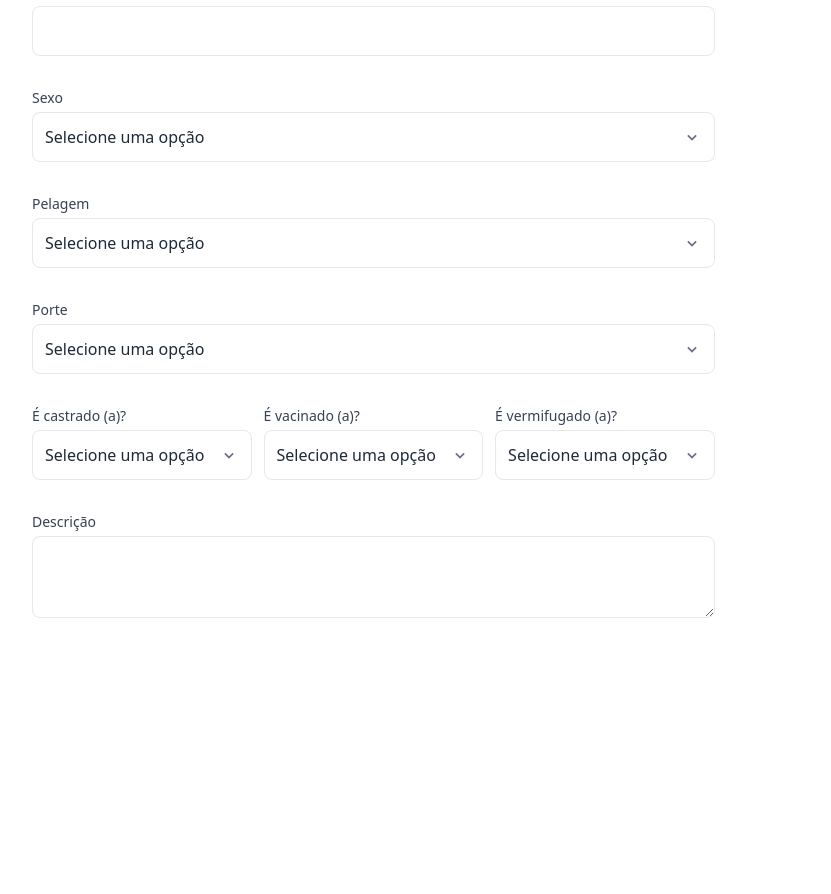
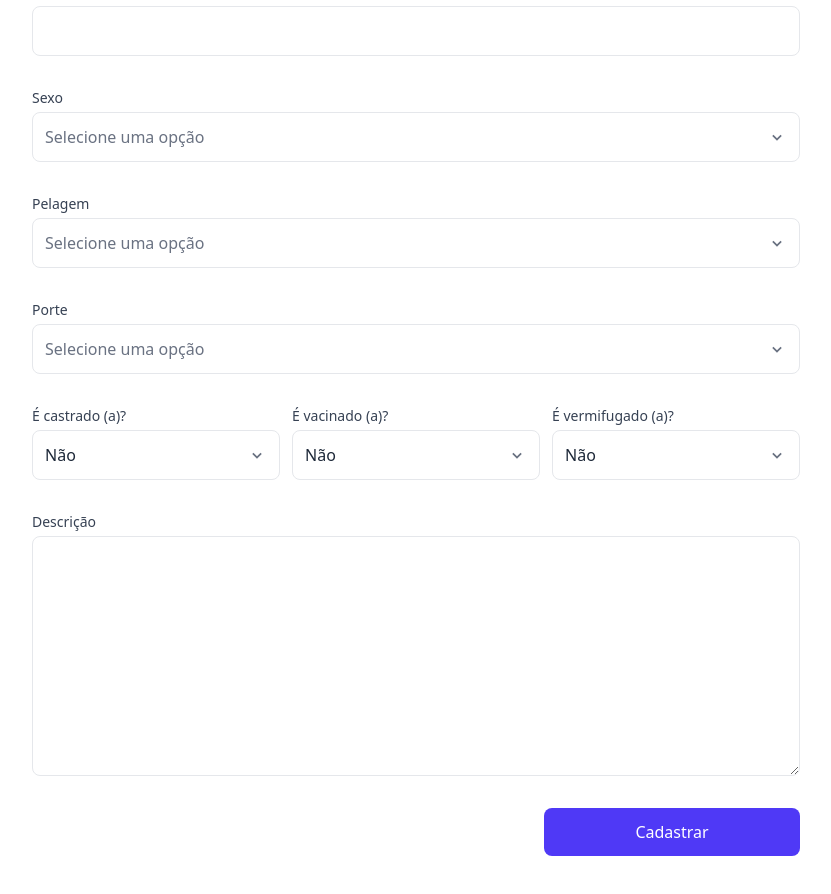
Before and after one commit to sofiaparreira/ONG-frontend, a Next.js app: page /manager/pets/create in a window 1280 px wide. Shown: the part 280-1174 px from the top of the page, without its empty margins (96-927 px from the left). Before the commit the page ends 1026 px from the top, so only its background shows below. Built offline with nearby package versions, Linux system fonts and the light colour scheme.

Commit message:
feat: create pet

```diff
--- a/package.json
+++ b/package.json
@@ -9,6 +9,7 @@
     "lint": "next lint"
   },
   "dependencies": {
+    "axios": "^1.10.0",
     "next": "15.4.2",
     "react": "19.1.0",
     "react-dom": "19.1.0",
--- a/src/app/manager/pets/create/page.tsx
+++ b/src/app/manager/pets/create/page.tsx
@@ -3,15 +3,16 @@
 import ContainerInput from '@/components/Input/ContainerInput'
 import Dropdown from '@/components/Input/Dropdown/Dropdown'
 import { useCreatePetViewModel } from './useCreatePetViewModel';
+import Button from '@/components/Button/Button';
 
 const page = () => {
 
     const {
-        pet, setPet
+        pet, setPet, createPet
     } = useCreatePetViewModel();
 
     const genderOption = [
-        { label: 'Fêmea', value: 'famele' },
+        { label: 'Fêmea', value: 'female' },
         { label: 'Macho', value: 'male' }
     ]
 
@@ -28,28 +29,32 @@ const page = () => {
     ]
 
     const defaultOption = [
-        {label: 'Sim', value: 'true'},
-        {label: 'Não', value: 'false'}
+        { label: 'Sim', value: 'true' },
+        { label: 'Não', value: 'false' }
     ]
+
+    console.log("pet", pet)
 
 
     return (
         <main className='px-32 py-16'>
             <h1 className='text-xl font-bold'>Cadastrar novo pet</h1>
 
-            <form className='my-16 space-y-8 w-2/3'>
+            <form onSubmit={createPet} className='my-16 space-y-8 w-3/4'>
                 <ContainerInput
                     label='Nome do pet'
                     type='text'
+                    value={pet.name}
                     onChange={(e) => {
-                    return setPet((prev) => ({
-                        ...prev,
-                        name: e.target.value,
-                    }));
-                }} />
+                        setPet((prev) => ({
+                            ...prev,
+                            name: e.target.value,
+                        }));
+                    }} />
                 <ContainerInput
                     label='Idade'
                     type='text'
+                    value={pet.age}
                     onChange={(e) => {
                         setPet((prev) => ({
                             ...prev,
@@ -58,39 +63,89 @@ const page = () => {
                     }}
                 />
 
+
                 <Dropdown
-                    label='Sexo'
+                    label="Sexo"
                     options={genderOption}
-                    selected={null}
-                />
+                    selected={genderOption.find(opt => opt.value === pet.gender) || null}
+                    onSelect={(option) => {
+                        setPet((prev) => ({
+                            ...prev,
+                            gender: option.value as 'male' | 'female',
+                        }));
+                    }} />
+
 
                 <Dropdown
                     label='Pelagem'
                     options={coatOption}
-                    selected={null}
+                    selected={coatOption.find(opt => opt.value === pet.coat) || null}
+                    onSelect={(option) => {
+                        setPet((prev) => ({
+                            ...prev,
+                            coat: option.value as 'short' | 'medium' | 'large'
+                        }))
+                    }}
                 />
 
                 <Dropdown
                     label='Porte'
                     options={sizeOption}
-                    selected={null}
+                    selected={sizeOption.find(opt => opt.value === pet.size) || null}
+                    onSelect={(option) => {
+                        setPet((prev) => ({
+                            ...prev,
+                            size: option.value as 'small' | 'medium' | 'big'
+                        }))
+                    }}
                 />
 
                 <div className='grid grid-cols-3 gap-3'>
                     <Dropdown
                         label='É castrado (a)?'
                         options={defaultOption}
-                        selected={null}
+                        selected={
+                            defaultOption.find(
+                                (opt) => String(opt.value) === String(pet.isNeutered)
+                            ) || null
+                        }
+                        onSelect={(option) => {
+                            setPet((prev) => ({
+                                ...prev,
+                                isNeutered: option.value === 'true',
+                            }))
+                        }}
                     />
+
                     <Dropdown
                         label='É vacinado (a)?'
                         options={defaultOption}
-                        selected={null}
+                        selected={
+                            defaultOption.find(
+                                (opt) => String(opt.value) === String(pet.isVaccinated)
+                            ) || null
+                        }
+                        onSelect={(option) => {
+                            setPet((prev) => ({
+                                ...prev,
+                                isVaccinated: option.value === 'true',
+                            }))
+                        }}
                     />
                     <Dropdown
                         label='É vermifugado (a)?'
                         options={defaultOption}
-                        selected={null}
+                        selected={
+                            defaultOption.find(
+                                (opt) => String(opt.value) === String(pet.isDewormed)
+                            ) || null
+                        }
+                        onSelect={(option) => {
+                            setPet((prev) => ({
+                                ...prev,
+                                isDewormed: option.value === 'true',
+                            }))
+                        }}
                     />
                 </div>
 
@@ -99,8 +154,21 @@ const page = () => {
                     <textarea
                         name=""
                         id=""
-                        className='border border-gray-200 p-4 rounded-lg max-h-60 outline-none focus:ring focus:ring-indigo-600'>
+                        onChange={(e) => {
+                            setPet((prev) => ({
+                                ...prev,
+                                description: e.target.value
+                            }))
+                        }}
+                        className='border text-sm border-gray-200 p-4 rounded-lg max-h-60 h-60 outline-none focus:ring focus:ring-indigo-600'>
                     </textarea>
+                </div>
+
+
+                <div className="grid grid-cols-3">
+                    <div className="col-start-3 flex justify-end">
+                        <Button label="Cadastrar" type="submit" />
+                    </div>
                 </div>
 
 
--- a/src/app/manager/pets/create/useCreatePetViewModel.ts
+++ b/src/app/manager/pets/create/useCreatePetViewModel.ts
@@ -1,3 +1,6 @@
+"use client"
+
+import axios from "axios";
 import { useState } from "react"
 
 export function useCreatePetViewModel() {
@@ -11,8 +14,32 @@ export function useCreatePetViewModel() {
         isVaccinated: false,
         isDewormed: false,
         description: ""
-    })
+    });
+
+    const createPet = async (e: React.FormEvent<HTMLFormElement>) => {
+          e.preventDefault();
+
+        const body = {
+            name: pet.name,
+            age: pet.age,
+            gender: pet.gender,
+            coat: pet.coat,
+            size: pet.size,
+            isNeutered: pet.isNeutered,
+            isVaccinated: pet.isVaccinated,
+            isDewormed: pet.isDewormed,
+            description: pet.description
+        }
+
+        try {
+            const response = await axios.post(`${process.env.NEXT_PUBLIC_BASE_URI}/pet/create`, body);
+            const data = response.data
+            console.log("create pet",data);
+        } catch (error: any) {
+            console.log(error.message)
+        }
+    }
 
 
-    return { pet, setPet }
+    return { pet, setPet, createPet }
 }
--- /dev/null
+++ b/src/components/Button/Button.tsx
@@ -0,0 +1,20 @@
+import React from 'react'
+
+interface btnProps {
+    label: string;
+    type: 'submit' | 'button';
+    onClick?: () => void;
+}
+
+const Button:React.FC<btnProps> = ({label, type}) => {
+  return (
+    <button
+      type={type}
+      className='px-4 w-full font-medium py-3 bg-indigo-600 text-white rounded-lg hover:bg-indigo-700 duration-300 cursor-pointer'>
+        {label}
+    </button>
+
+  )
+}
+
+export default Button;
--- a/src/components/Input/ContainerInput.tsx
+++ b/src/components/Input/ContainerInput.tsx
@@ -4,15 +4,18 @@ import React from 'react'
 interface InputProps {
     type: string;
     label: string;
+    value: string;
     onChange: (e: React.ChangeEvent<HTMLInputElement>) => void;
 }
 
-const ContainerInput:React.FC<InputProps> = ({label, type}) => {
+const ContainerInput:React.FC<InputProps> = ({label, type, value, onChange}) => {
   return (
     <div className='flex flex-col gap-1'>
       <label className='text-gray-700 font-medium text-sm' htmlFor="">{label}</label>
       <input
         type={type}
+        value={value}
+        onChange={onChange}
         className="border border-gray-200 rounded-lg py-3 px-3 w-full outline-none focus:ring focus:ring-indigo-600" />
     </div>
   )
--- a/src/components/Input/Dropdown/Dropdown.tsx
+++ b/src/components/Input/Dropdown/Dropdown.tsx
@@ -2,7 +2,7 @@
 import React, { useState } from 'react'
 import { BiChevronDown } from 'react-icons/bi'
 
-type OptionType = {
+export type OptionType = {
     label: string;
     value: string;
 }
@@ -39,7 +39,7 @@ const Dropdown:React.FC<DropdownProps> = ({selected, options, label, onSelect})
                     onClick={toggleDropdown}
                     type='button'
                     className='focus:ring focus:ring-indigo-600 border cursor-pointer border-gray-200 rounded-lg p-3 w-full flex items-center justify-between'>
-                <span>{selected ? selected.label : "Selecione uma opção"}</span>
+                <span className={`${!selected ? "text-gray-500" : ""}`}>{selected ? selected.label : "Selecione uma opção"}</span>
                     <BiChevronDown className={`text-xl text-gray-500 ${openDropdown ? 'rotate-180' : ''}`} />
                 </button>
 
--- a/src/types/PetType.ts
+++ b/src/types/PetType.ts
@@ -1,9 +1,9 @@
 interface PetType {
     name: string;
     age: string;
-    gender: 'male' | 'female' | '';
-    coat: 'short' | 'medium' | 'big' | ''; //pelagem
-    size: 'small' | 'medium' | 'big' | ''; //porte
+    gender: string;
+    coat: string; //pelagem
+    size: string; //porte
     isNeutered: boolean; //é castrado?
     isVaccinated: boolean;
     isDewormed: boolean; //vermifugado
```
Also changed, not shown: 1 other file (tests, documents, lock files or other folders).
